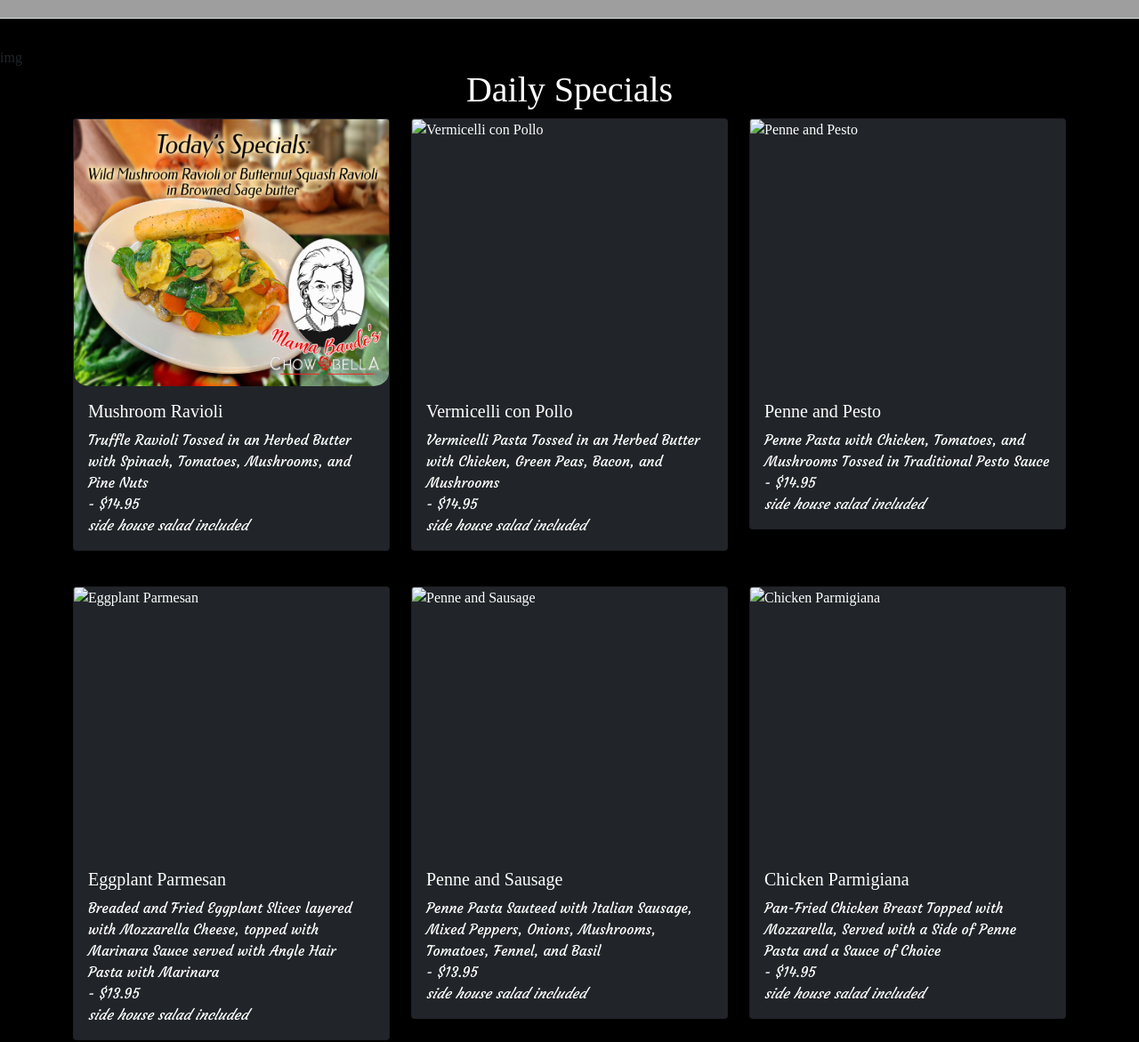
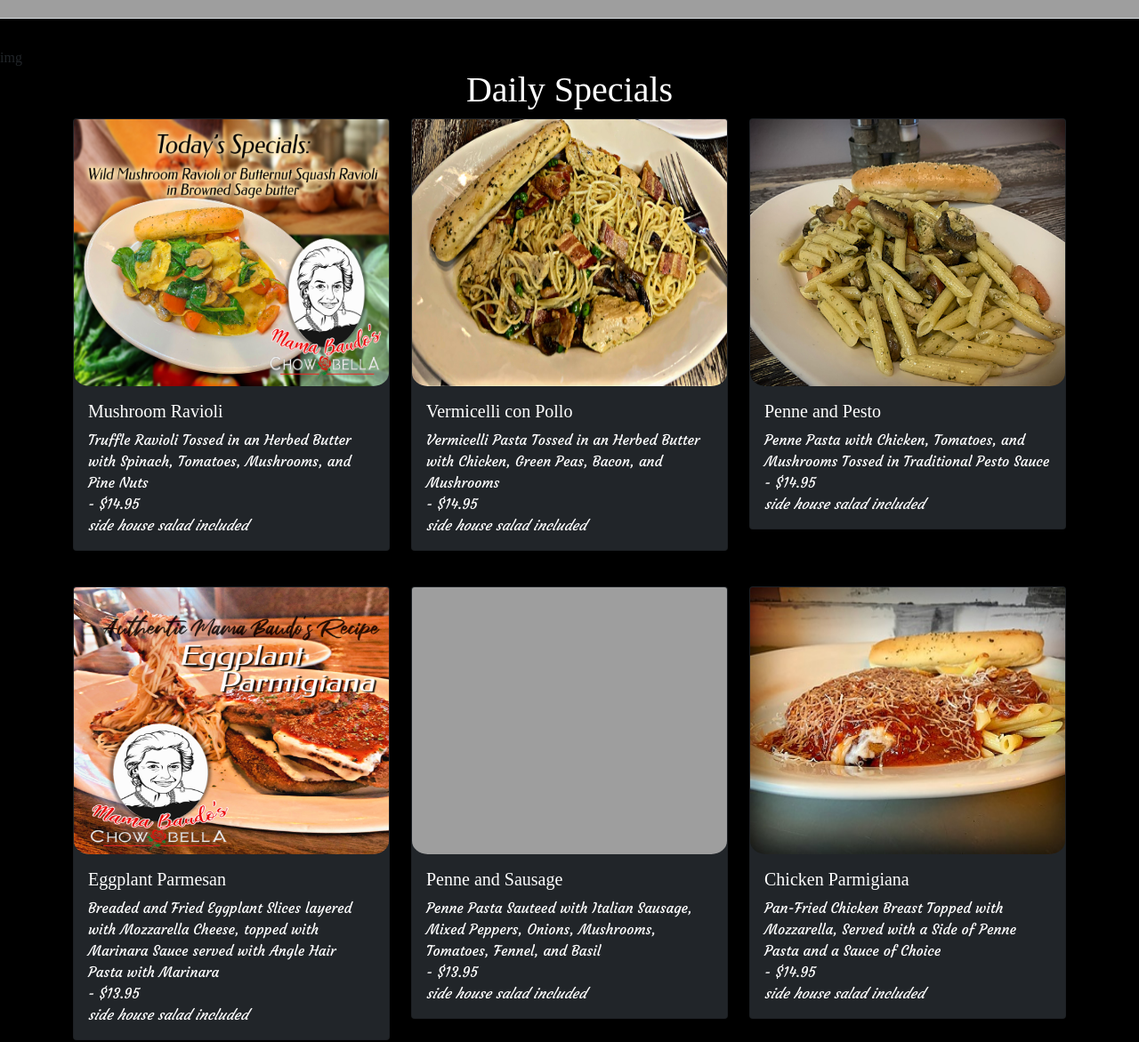
Before and after one commit to JackRFinney/Mama-Baudo-s-Chow-Bella, a plain HTML site: page menu.html in a window 1280 px wide. Shown: the part 800-1971 px from the top of the page at 89% size. Drawn offline with nearby package versions, Linux system fonts and the light colour scheme; the site is published under a folder, as on GitHub Pages, so addresses that start at the root find nothing; grey boxes are pictures that could not be loaded; a web font is replaced by a local one.

Commit message:
pic update 2

```diff
--- a/menu.html
+++ b/menu.html
@@ -173,7 +173,7 @@
       </div>
       <div class="col">
         <div class="card text-white bg-dark mb-3">
-          <img src="/img/entree.img/vermicelliconpollo.jpg" class="card-img-top" style="height: 300px"
+          <img src="img/entree.img/vermicelliconpollo.jpg" class="card-img-top" style="height: 300px"
             alt="Vermicelli con Pollo">
           <div class="card-body">
             <h5 class="card-title">Vermicelli con Pollo</h5>
@@ -189,7 +189,7 @@
       </div>
       <div class="col">
         <div class="card text-white bg-dark mb-3">
-          <img src="/img/entree.img/chickenpenne.jpg" class="card-img-top" style="height: 300px" alt="Penne and Pesto">
+          <img src="img/entree.img/chickenpenne.jpg" class="card-img-top" style="height: 300px" alt="Penne and Pesto">
           <div class="card-body">
             <h5 class="card-title">Penne and Pesto</h5>
             <p class="card-text">Penne Pasta with Chicken, Tomatoes, and Mushrooms Tossed in Traditional Pesto Sauce
@@ -203,7 +203,7 @@
       </div>
       <div class="col">
         <div class="card text-white bg-dark mb-3">
-          <img src="/img/entree.img/eggplantparm.jpg" class="card-img-top" style="height: 300px"
+          <img src="img/entree.img/eggplantparm.jpg" class="card-img-top" style="height: 300px"
             alt="Eggplant Parmesan">
           <div class="card-body">
             <h5 class="card-title">Eggplant Parmesan</h5>
@@ -219,7 +219,7 @@
       </div>
       <div class="col">
         <div class="card text-white bg-dark mb-3">
-          <img src="/img/entree.img/pennesausage.jpeg" class="card-img-top" style="height: 300px"
+          <img src="img/entree.img/pennesausage.jpeg" class="card-img-top" style="height: 300px"
             alt="Penne and Sausage">
           <div class="card-body">
             <h5 class="card-title">Penne and Sausage</h5>
@@ -233,7 +233,7 @@
       </div>
       <div class="col">
         <div class="card text-white bg-dark mb-3">
-          <img src="/img/entree.img/chixparm.jpg" class="card-img-top" style="height: 300px" alt="Chicken Parmigiana">
+          <img src="img/entree.img/chixparm.jpg" class="card-img-top" style="height: 300px" alt="Chicken Parmigiana">
           <div class="card-body">
             <h5 class="card-title">Chicken Parmigiana</h5>
             <p class="card-text">Pan-Fried Chicken Breast Topped with Mozzarella, Served with a Side of Penne Pasta and
@@ -257,7 +257,7 @@
     <div class="row row-cols-1 row-cols-md-3 g-5 justify-content-center">
       <div class="col">
         <div class="card text-white bg-dark mb-3">
-          <img src="/img/entree.img/lasagna.jpg" class="card-img-top" style="height: 300px" alt="Lasagna">
+          <img src="img/entree.img/lasagna.jpg" class="card-img-top" style="height: 300px" alt="Lasagna">
           <div class="card-body">
             <h5 class="card-title">Four Cheese Lasagna</h5>
             <p class="card-text">We've been making Lasagna for over 50 years: Fresh Ricotta, Mozzarella, Parmesan,
```
Also changed, not shown: catering.html (+1 -1 lines), 1 other file.
